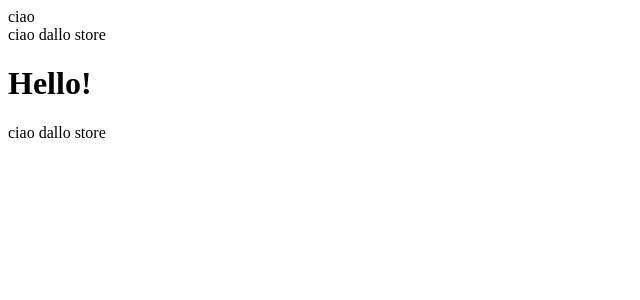
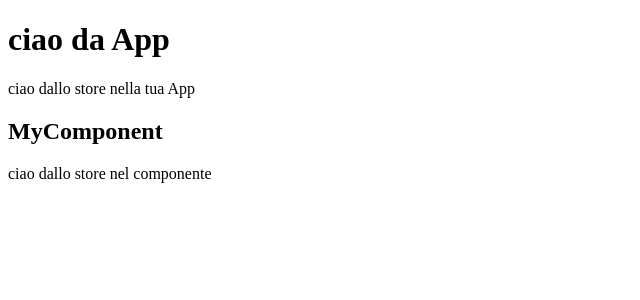
Before and after one commit to NicolaTeora/vite-boolfix, a Vue app: page / in a window 1280 px wide. Shown: the top 300 px of the page, without its empty margins (0-640 px from the left). Built offline with nearby package versions, Linux system fonts and the light colour scheme.

Commit message:
feat : test comunication of the scaffolding

```diff
--- a/src/App.vue
+++ b/src/App.vue
@@ -9,7 +9,7 @@ export default{
   data(){
     return{
       store,
-      titolo:'ciao'
+      titolo:'ciao da App'
     };
   },
 
@@ -19,8 +19,8 @@ export default{
 </script>
 
 <template>
-  {{ titolo }} <br>
-  {{ store.saluto }}
+  <h1>{{ titolo }}</h1>
+  {{ store.saluto + ' nella tua App'}}
   <my-component/>
 </template>
 
--- a/src/components/MyComponent.vue
+++ b/src/components/MyComponent.vue
@@ -12,8 +12,8 @@ export default{
 </script>
 
 <template>
-  <h1>Hello!</h1>
-  {{ store.saluto }}
+  <h2>MyComponent</h2>
+  {{ store.saluto + ' nel componente'}}
 </template>
 
 <style lang="scss" scoped>
```
